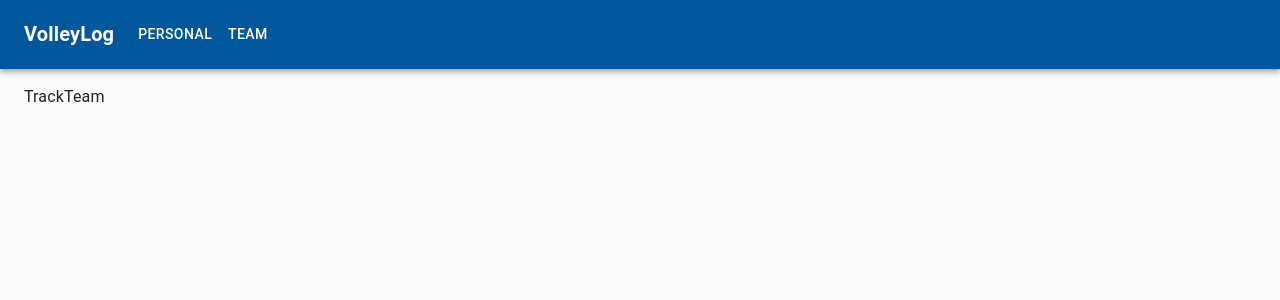
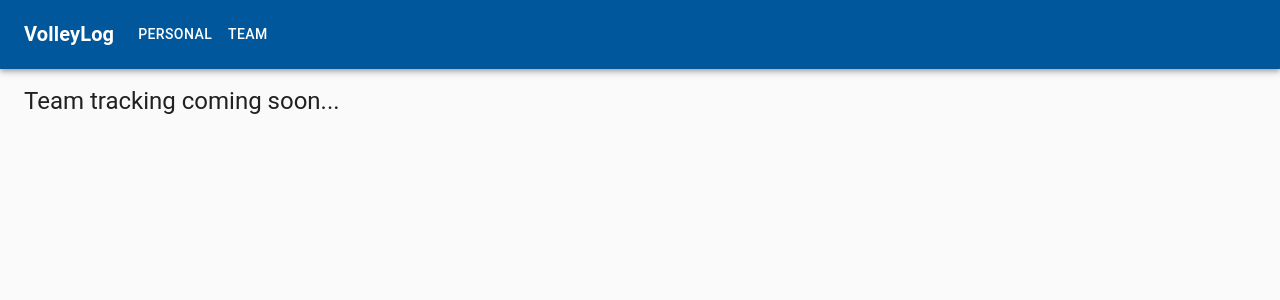
Before and after one commit to Angelo4/Volleyball-Stat-Tracker, a React (Create React App) app in the folder volleyball-stat-tracker-app/: page /Team in a window 1280 px wide. Shown: the top 300 px of the page. Built offline with nearby package versions, Linux system fonts and the light colour scheme; what redux-undo would draw is missing.

Commit message:
Add coming soon message for team tracking

```diff
--- a/volleyball-stat-tracker-app/src/features/TrackTeam/TrackTeam.tsx
+++ b/volleyball-stat-tracker-app/src/features/TrackTeam/TrackTeam.tsx
@@ -1,7 +1,9 @@
+import { Typography } from '@mui/material';
+
 type Props = {};
 
 const TrackTeam = (props: Props) => {
-  return <div>TrackTeam</div>;
+  return <Typography variant="h5">Team tracking coming soon...</Typography>;
 };
 
 export default TrackTeam;
```
